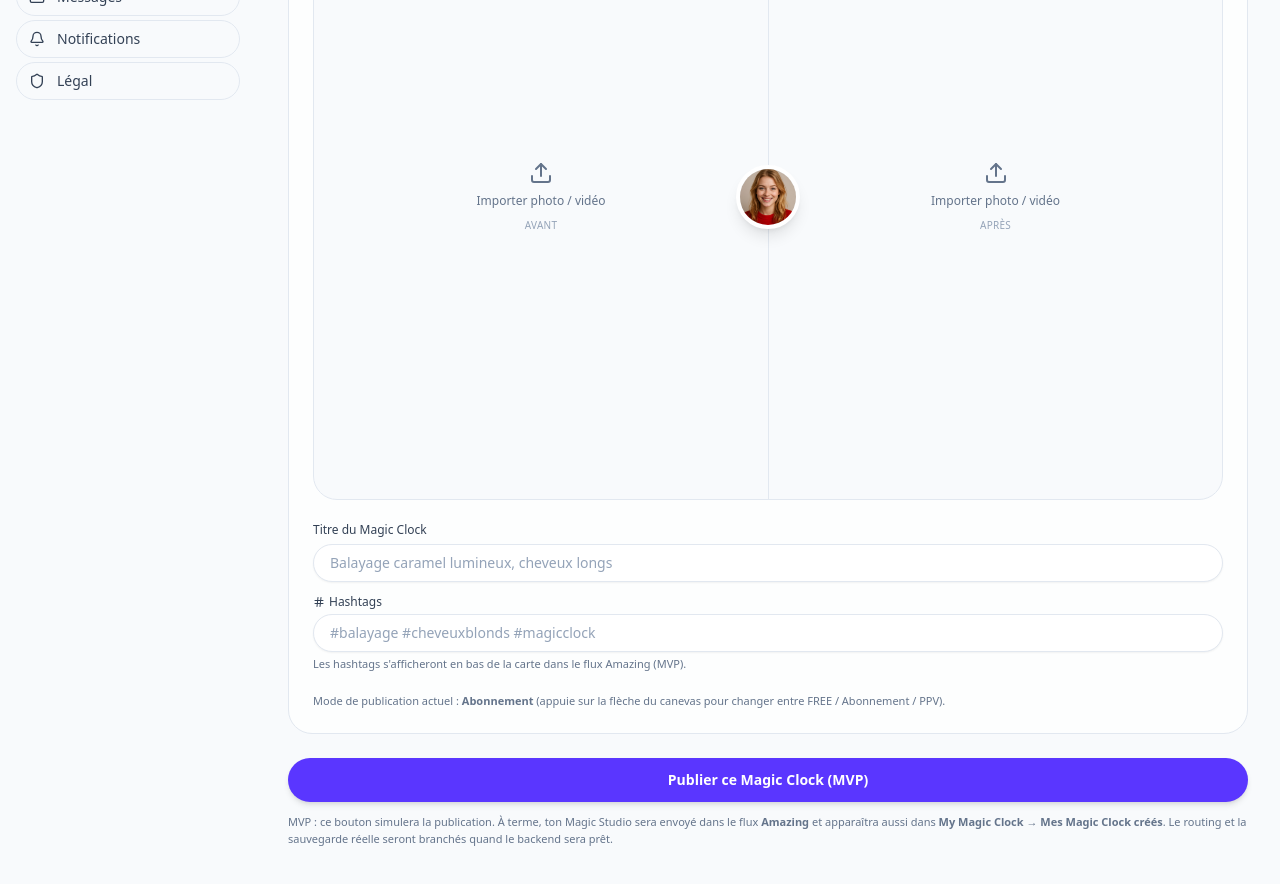
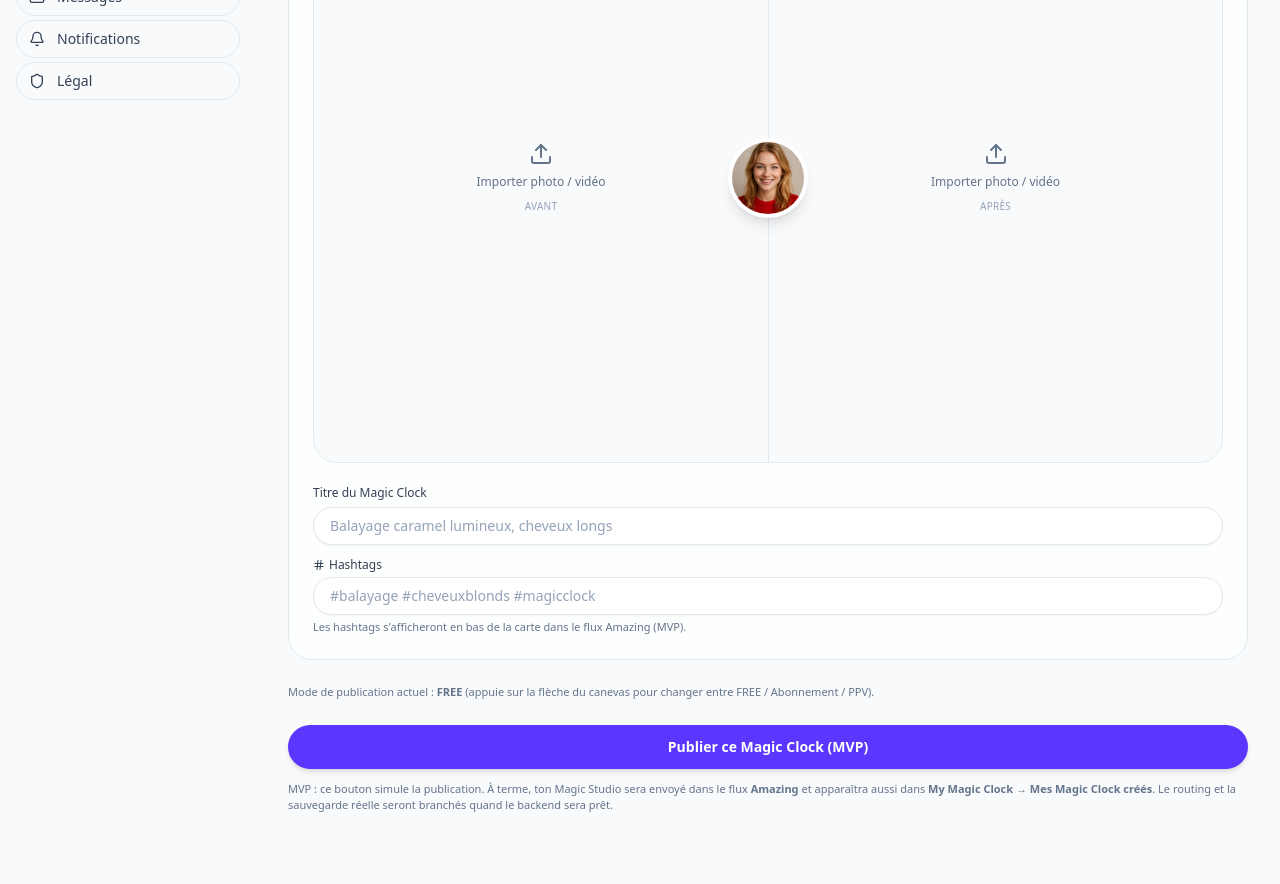
Before and after one commit to welcome-magic-clock/magic-clock-web-mvp, a Next.js app: page /studio in a window 1280 px wide. Shown: the part 280-1164 px from the top of the page. After the commit the page ends 1142 px from the top, so only its background shows below. Built offline with nearby package versions, Linux system fonts and the light colour scheme.

Commit message:
Update page.tsx

```diff
--- a/app/studio/page.tsx
+++ b/app/studio/page.tsx
@@ -1,8 +1,9 @@
 // app/studio/page.tsx
 "use client";
 
-import { useState, useRef } from "react";
+import { useState, useRef, type ChangeEvent } from "react";
 import { Upload, Hash, ArrowUpRight } from "lucide-react";
+import { useRouter } from "next/navigation";
 import { listCreators } from "@/core/domain/repository";
 
 type MediaKind = "image" | "video";
@@ -12,29 +13,29 @@ type MediaState = {
   url: string | null;
 };
 
-const PUBLISH_MODES = ["FREE", "Abonnement", "PPV"] as const;
-type PublishMode = (typeof PUBLISH_MODES)[number];
+type PublishMode = "FREE" | "SUB" | "PPV";
 
 export default function MagicStudioPage() {
-  const [before, setBefore] = useState<MediaState>({ kind: null, url: null });
-  const [after, setAfter] = useState<MediaState>({ kind: null, url: null });
-  const [title, setTitle] = useState("");
-  const [hashtags, setHashtags] = useState("");
-  const [publishModeIndex, setPublishModeIndex] = useState<number>(1); // 0=FREE, 1=Abonnement, 2=PPV
+  const router = useRouter();
 
-  const beforeInputRef = useRef<HTMLInputElement | null>(null);
-  const afterInputRef = useRef<HTMLInputElement | null>(null);
-
-  // On réutilise Aiko Tanaka comme créatrice actuelle (avatar au centre du canevas)
+  // Créateur courant (Aiko Tanaka si dispo)
   const creators = listCreators();
   const currentCreator =
     creators.find((c) => c.name === "Aiko Tanaka") ?? creators[0];
   const avatar = currentCreator?.avatar ?? "/images/sample1.jpg";
 
-  const currentMode: PublishMode = PUBLISH_MODES[publishModeIndex];
+  const [before, setBefore] = useState<MediaState>({ kind: null, url: null });
+  const [after, setAfter] = useState<MediaState>({ kind: null, url: null });
+  const [title, setTitle] = useState("");
+  const [hashtags, setHashtags] = useState("");
+  const [mode, setMode] = useState<PublishMode>("FREE");
+  const [ppvPrice, setPpvPrice] = useState<number>(9.99);
+
+  const beforeInputRef = useRef<HTMLInputElement | null>(null);
+  const afterInputRef = useRef<HTMLInputElement | null>(null);
 
   function handleFileChange(
-    event: React.ChangeEvent<HTMLInputElement>,
+    event: ChangeEvent<HTMLInputElement>,
     side: "before" | "after"
   ) {
     const file = event.target.files?.[0];
@@ -42,7 +43,6 @@ export default function MagicStudioPage() {
 
     const url = URL.createObjectURL(file);
     const kind: MediaKind = file.type.startsWith("video") ? "video" : "image";
-
     const state: MediaState = { kind, url };
 
     if (side === "before") {
@@ -52,8 +52,28 @@ export default function MagicStudioPage() {
     }
   }
 
-  function cyclePublishMode() {
-    setPublishModeIndex((prev) => (prev + 1) % PUBLISH_MODES.length);
+  function cycleMode() {
+    setMode((prev) =>
+      prev === "FREE" ? "SUB" : prev === "SUB" ? "PPV" : "FREE"
+    );
+  }
+
+  const modeLabel =
+    mode === "FREE" ? "FREE" : mode === "SUB" ? "Abonnement" : "PPV";
+
+  function handlePublish() {
+    // MVP : on simule la publication + redirection vers Amazing
+    console.log("Magic Studio publish (MVP)", {
+      before,
+      after,
+      title,
+      hashtags,
+      mode,
+      ppvPrice,
+    });
+
+    // plus tard : enregistrement + ajout dans My Magic Clock (Mes Magic Clock créés)
+    router.push("/");
   }
 
   return (
@@ -70,23 +90,23 @@ export default function MagicStudioPage() {
       <section className="rounded-3xl border border-slate-200 bg-white/80 p-4 sm:p-6 space-y-4">
         {/* CANEVAS AVANT / APRÈS */}
         <div className="relative overflow-hidden rounded-2xl border border-slate-200 bg-slate-50">
-          {/* Bouton mode de publication (flèche simple) */}
+          {/* Flèche mode publication (FREE / Abonnement / PPV) */}
           <button
             type="button"
-            onClick={cyclePublishMode}
-            className="absolute right-4 top-4 z-20 p-1 text-white shadow-[0_0_8px_rgba(0,0,0,0.5)] focus:outline-none focus-visible:ring-2 focus-visible:ring-brand-500"
+            onClick={cycleMode}
+            className="absolute right-4 top-4 z-20 inline-flex h-8 w-8 items-center justify-center rounded-full border border-white bg-black/70 text-white shadow focus:outline-none focus-visible:ring-2 focus-visible:ring-brand-500"
             aria-label="Changer le mode de publication"
           >
             <ArrowUpRight className="h-4 w-4" />
           </button>
 
-          {/* Avatar au centre de la ligne verticale (fait partie du canevas) */}
-          <div className="pointer-events-none absolute left-1/2 top-1/2 z-10 -translate-x-1/2 -translate-y-1/2">
-            <div className="h-16 w-16 overflow-hidden rounded-full border-4 border-white bg-slate-100 shadow-lg">
+          {/* Avatar créateur au centre du canevas */}
+          <div className="pointer-events-none absolute left-1/2 top-1/2 z-20 -translate-x-1/2 -translate-y-1/2">
+            <div className="flex h-20 w-20 items-center justify-center rounded-full border-4 border-white bg-white shadow-lg">
               <img
                 src={avatar}
-                alt={currentCreator.name}
-                className="h-full w-full object-cover"
+                alt={currentCreator?.name ?? "Créateur Magic Clock"}
+                className="h-full w-full rounded-full object-cover"
               />
             </div>
           </div>
@@ -95,7 +115,7 @@ export default function MagicStudioPage() {
             {/* AVANT */}
             <button
               type="button"
-              className="relative w-full aspect-[4/5] sm:aspect-[3/4] overflow-hidden focus:outline-none focus-visible:ring-2 focus-visible:ring-brand-500"
+              className="relative aspect-[4/5] w-full overflow-hidden focus:outline-none focus-visible:ring-2 focus-visible:ring-brand-500"
               onClick={() => beforeInputRef.current?.click()}
             >
               {before.url ? (
@@ -116,8 +136,8 @@ export default function MagicStudioPage() {
                 <div className="flex h-full w-full flex-col items-center justify-center gap-2 text-xs text-slate-500">
                   <Upload className="h-6 w-6" />
                   <span>Importer photo / vidéo</span>
-                  <span className="text-[10px] text-slate-400 uppercase tracking-wide">
-                    AVANT
+                  <span className="text-[10px] uppercase tracking-wide text-slate-400">
+                    Avant
                   </span>
                 </div>
               )}
@@ -133,7 +153,7 @@ export default function MagicStudioPage() {
             {/* APRÈS */}
             <button
               type="button"
-              className="relative w-full aspect-[4/5] sm:aspect-[3/4] overflow-hidden focus:outline-none focus-visible:ring-2 focus-visible:ring-brand-500"
+              className="relative aspect-[4/5] w-full overflow-hidden focus:outline-none focus-visible:ring-2 focus-visible:ring-brand-500"
               onClick={() => afterInputRef.current?.click()}
             >
               {after.url ? (
@@ -154,8 +174,8 @@ export default function MagicStudioPage() {
                 <div className="flex h-full w-full flex-col items-center justify-center gap-2 text-xs text-slate-500">
                   <Upload className="h-6 w-6" />
                   <span>Importer photo / vidéo</span>
-                  <span className="text-[10px] text-slate-400 uppercase tracking-wide">
-                    APRÈS
+                  <span className="text-[10px] uppercase tracking-wide text-slate-400">
+                    Après
                   </span>
                 </div>
               )}
@@ -202,29 +222,56 @@ export default function MagicStudioPage() {
               Amazing (MVP).
             </p>
           </div>
-        </div>
 
-        {/* INFO MODE PUBLICATION */}
-        <div className="space-y-1 pt-1">
-          <p className="text-[11px] text-slate-500">
-            Mode de publication actuel :{" "}
-            <span className="font-semibold">{currentMode}</span> (appuie sur la
-            flèche du canevas pour changer entre FREE / Abonnement / PPV).
-          </p>
+          {/* Sélecteur de prix PPV quand le mode est PPV */}
+          {mode === "PPV" && (
+            <div className="space-y-1">
+              <label className="text-xs font-medium text-slate-700">
+                Prix PPV (par achat)
+              </label>
+              <input
+                type="range"
+                min={0.99}
+                max={999}
+                step={0.5}
+                value={ppvPrice}
+                onChange={(e) => setPpvPrice(Number(e.target.value))}
+                className="w-full"
+              />
+              <p className="text-[11px] text-slate-500">
+                Prix actuel&nbsp;:{" "}
+                <span className="font-semibold">
+                  {ppvPrice.toFixed(2)} CHF
+                </span>
+                . En production, ce prix sera envoyé au cockpit Monétisation.
+              </p>
+            </div>
+          )}
         </div>
       </section>
 
+      {/* Mode de publication courant */}
+      <section className="space-y-1">
+        <p className="text-[11px] text-slate-500">
+          Mode de publication actuel :{" "}
+          <span className="font-semibold">{modeLabel}</span> (appuie sur la
+          flèche du canevas pour changer entre FREE / Abonnement / PPV).
+        </p>
+      </section>
+
+      {/* Bouton Publier */}
       <section className="space-y-3">
         <button
           type="button"
-          className="w-full rounded-full bg-brand-600 px-4 py-3 text-sm font-semibold text-white shadow-md hover:bg-brand-700 focus:outline-none focus-visible:ring-2 focus-visible:ring-brand-500"
+          onClick={handlePublish}
+          className="w-full rounded-full bg-brand-600 px-4 py-3 text-center text-sm font-semibold text-white shadow-md hover:bg-brand-700 focus:outline-none focus-visible:ring-2 focus-visible:ring-brand-500"
         >
           Publier ce Magic Clock (MVP)
         </button>
         <p className="text-[11px] text-slate-500">
-          MVP : ce bouton simulera la publication. À terme, ton Magic Studio
-          sera envoyé dans le flux <span className="font-semibold">Amazing</span>{" "}
-          et apparaîtra aussi dans{" "}
+          MVP : ce bouton simule la publication. À terme, ton Magic Studio sera
+          envoyé dans le flux <span className="font-semibold">Amazing</span> et
+          apparaîtra aussi dans{" "}
           <span className="font-semibold">
             My Magic Clock → Mes Magic Clock créés
           </span>
```
